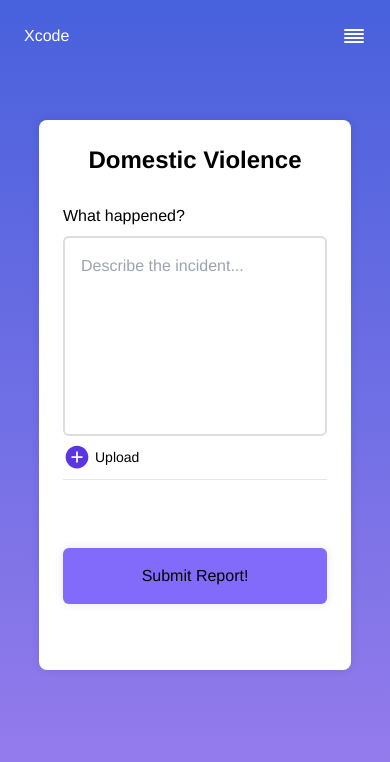
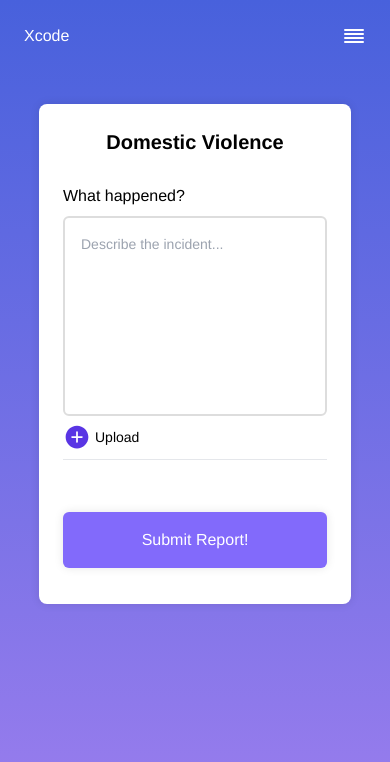
Before and after one commit to HildaPosada/Domestic-Violence-Reporting-Tool, a React (Vite) app: page / in a window 390 px wide. Shown: the top 762 px of the page. Built offline with nearby package versions, Linux system fonts and the light colour scheme.

Commit message:
updates made

```diff
--- a/src/components/Home.jsx
+++ b/src/components/Home.jsx
@@ -11,12 +11,12 @@ export default function Home() {
     }
 
     return(
-        <section className="home flex justify-center items-center h-[550px] mt-12 w-full">
+        <section className="home flex justify-center items-center h-[500px] md:h-[550px] mt-8 w-full">
             <form action="" className="sm:[95%] w-4/5 max-w-[600px] bg-white px-6 pt-6 pb-8 rounded-lg h-full shadow-custom relative">
-                <h2 className="text-2xl md:text-3xl font-bold text-center">Domestic Violence</h2>
+                <h2 className="text-xl md:text-3xl font-bold text-center">Domestic Violence</h2>
                 <div className="input-box mt-7 mb-9">
                     <label>What happened?</label>
-                    <textarea name="" id="" placeholder="Describe the incident..." className="w-full h-[200px] border-2 border-solid border-[#ddd] outline-none rounded-md p-4 text-base text-gray-500 mt-2 resize-none"></textarea>
+                    <textarea name="" id="" placeholder="Describe the incident..." className="w-full h-[200px] border-2 border-solid border-[#ddd] outline-none rounded-md p-4 md:text-base text-sm text-gray-500 mt-2 resize-none"></textarea>
                     <div className="flex items-center gap-1 text-sm w-20 transform transition-all duration-500 ease-in-out md:mt-4" onClick={handleUploadState}>
                         { upload ? <IoIosRemoveCircle className="bg-white rounded-full text-[#5935e4] h-7 w-7 transition-all duration-500 ease-in-out" /> : <IoIosAddCircle className="bg-white rounded-full text-[#5935e4] h-7 w-7 transition-all duration-500 ease-in-out"/>}
                          <p>Upload</p>
@@ -35,7 +35,7 @@ export default function Home() {
                         <p className="text-[15px] leading-5">Upload a file</p>
                     </button>
                 </div>
-                <button type="submit" className="w-full h-14 bg-[#826afb] border-none rounded-md shadow-custom cursor-pointer text-base mt-8 ">Submit Report!</button>
+                <button type="submit" className="w-full h-14 bg-[#826afb] border-none rounded-md shadow-custom cursor-pointer text-base md:mt-8 mt-4 text-white">Submit Report!</button>
             </form>
         </section>
     );
--- a/src/pages/Resources.jsx
+++ b/src/pages/Resources.jsx
@@ -4,7 +4,11 @@ export default function Resources() {
     return(
         <div className="bg-gradient-to-b from-custom-blue to-custom-purple h-screen font-arimo">
             <Navbar/>
-            Resources
+            <section className="flex justify-center items-center h-[500px] md:h-[550px] mt-12 w-full">
+                <div className="sm:[95%] w-4/5 max-w-[600px] bg-white px-6 pt-6 pb-8 rounded-lg h-full shadow-custom ">
+                <h2 className="text-xl md:text-3xl font-bold text-center">Resources</h2>
+                </div>
+            </section>
         </div>
     );
 }
--- a/src/pages/SafetyTips.jsx
+++ b/src/pages/SafetyTips.jsx
@@ -4,7 +4,11 @@ export default function SafetyTips() {
     return(
         <div className="bg-gradient-to-b from-custom-blue to-custom-purple h-screen font-arimo">
             <Navbar/>
-            Safety Tips
+            <section className="flex justify-center items-center h-[500px] md:h-[550px] mt-12 w-full">
+                <div className="sm:[95%] w-4/5 max-w-[600px] bg-white px-6 pt-6 pb-8 rounded-lg h-full shadow-custom ">
+                <h2 className="text-xl md:text-3xl font-bold text-center">Safety Tips</h2>
+                </div>
+            </section>
         </div>
     );
 }
```
